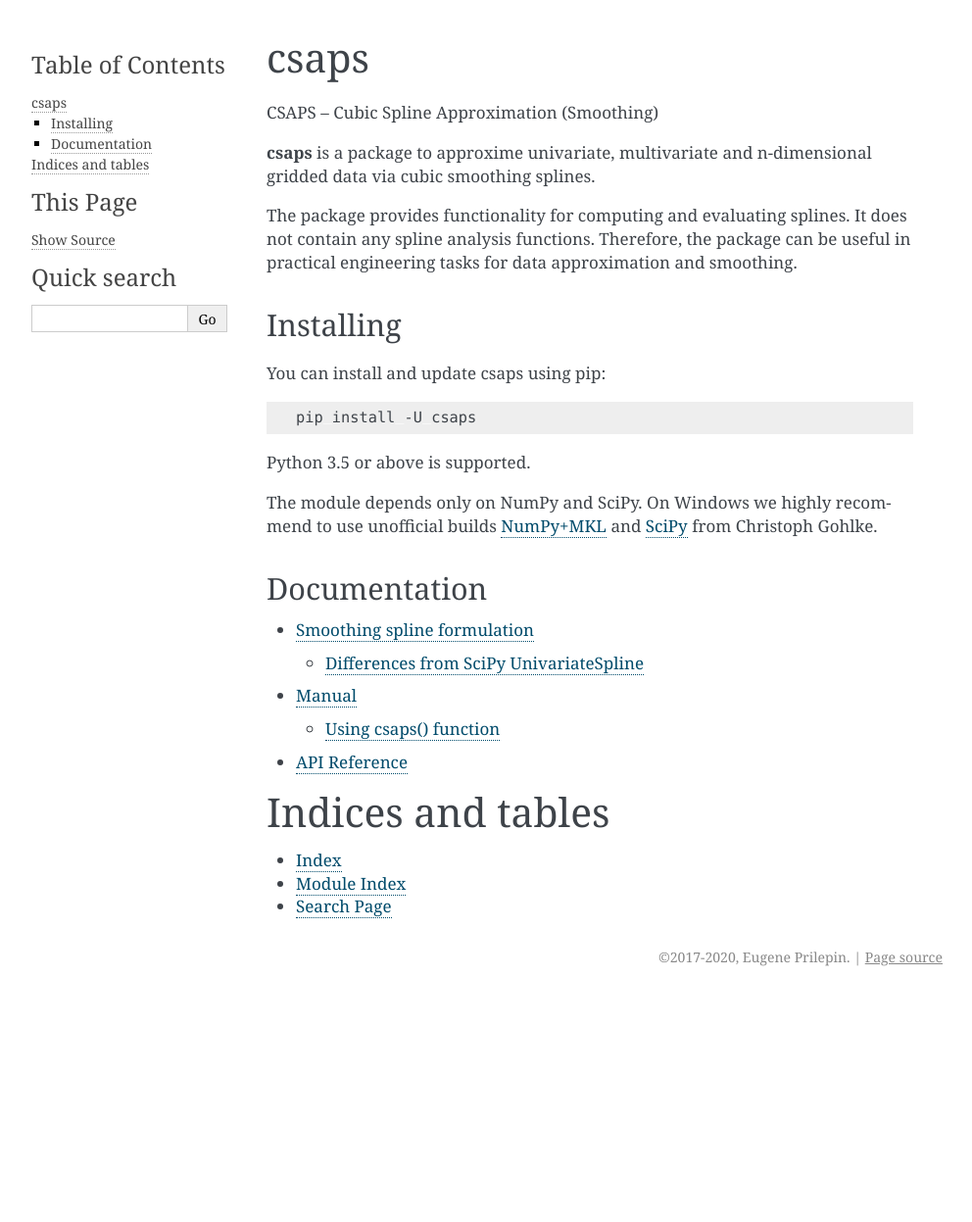
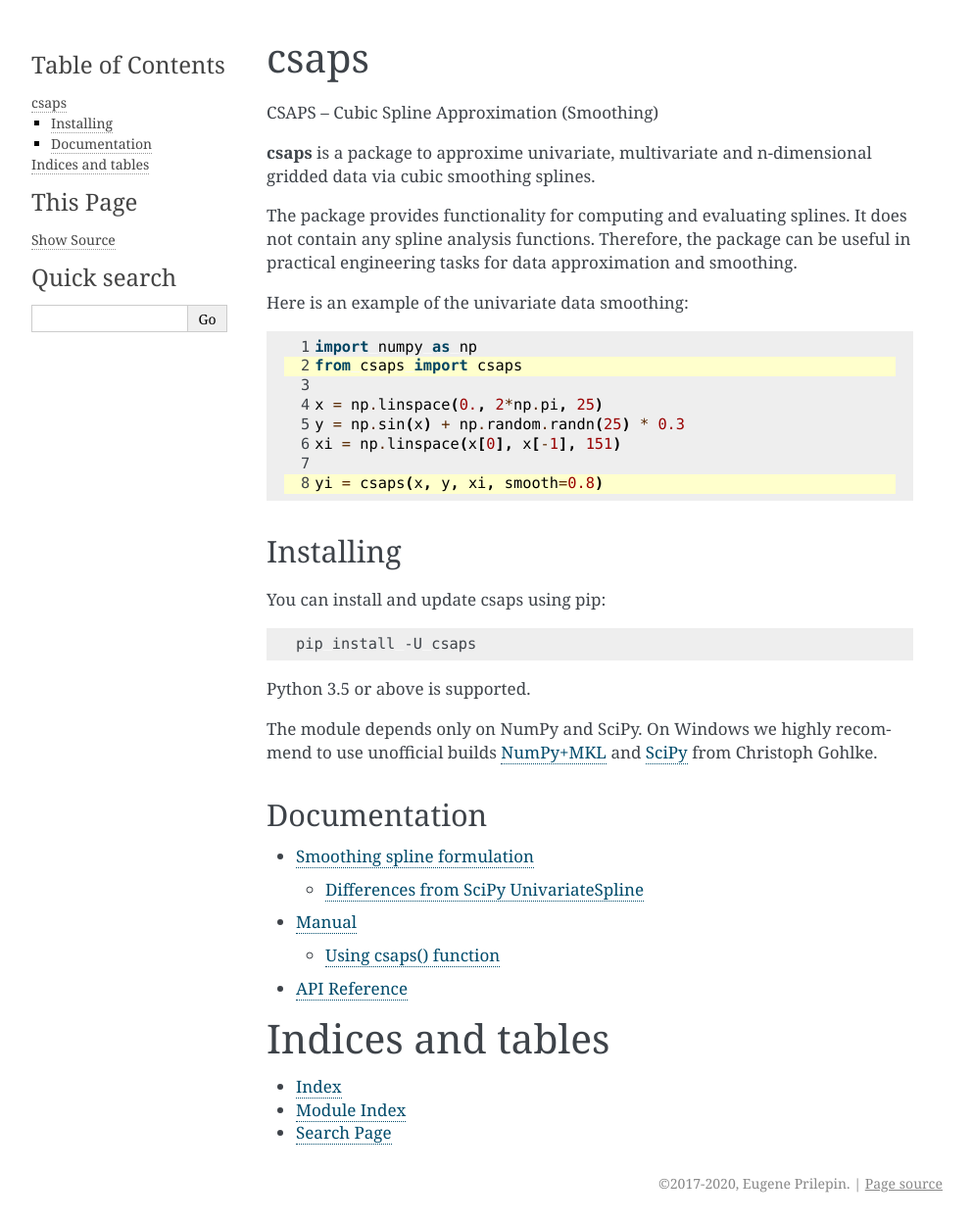
Before and after one commit to espdev/csaps, a Sphinx documentation site: the page built from docs/index.rst, in a window 1280 px wide. Shown: the whole page at 98% size, without its empty margins (148-1140 px from the left). Built offline with Sphinx 7.4.7, drawn with Linux system fonts in a browser that asks for light colours; before the commit the page ends 1016 px from its top, so only the background shows below that.

Commit message:
Add a simple example in index.rst

```diff
--- a/docs/index.rst
+++ b/docs/index.rst
@@ -9,6 +9,22 @@ via cubic smoothing splines.
 The package provides functionality for computing and evaluating splines.
 It does not contain any spline analysis functions. Therefore, the package can be useful
 in practical engineering tasks for data approximation and smoothing.
+
+Here is an example of the univariate data smoothing:
+
+.. code-block:: python
+    :linenos:
+    :emphasize-lines: 2,8
+
+    import numpy as np
+    from csaps import csaps
+
+    x = np.linspace(0., 2*np.pi, 25)
+    y = np.sin(x) + np.random.randn(25) * 0.3
+    xi = np.linspace(x[0], x[-1], 151)
+
+    yi = csaps(x, y, xi, smooth=0.8)
+
 
 Installing
 ----------
```
